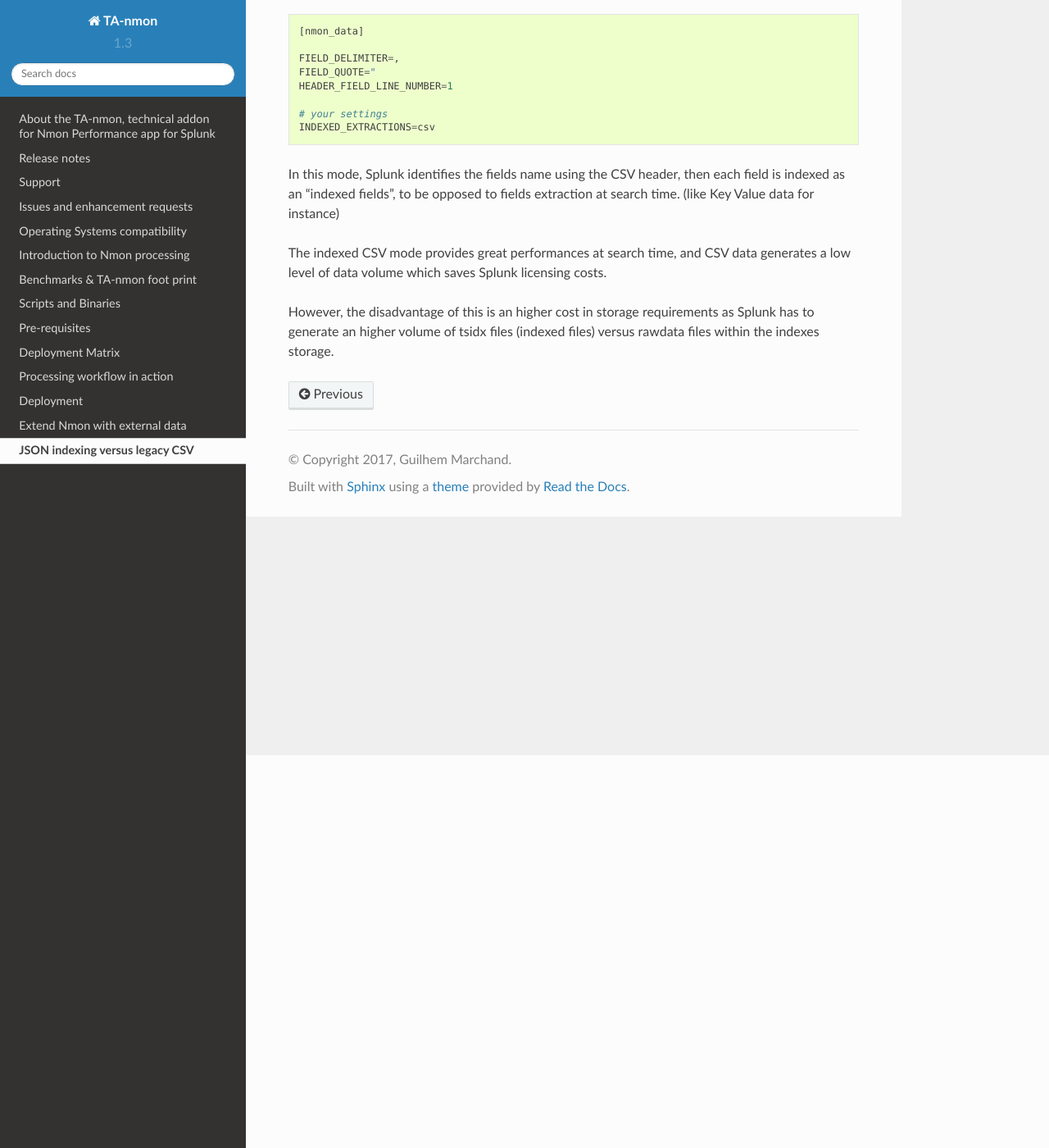
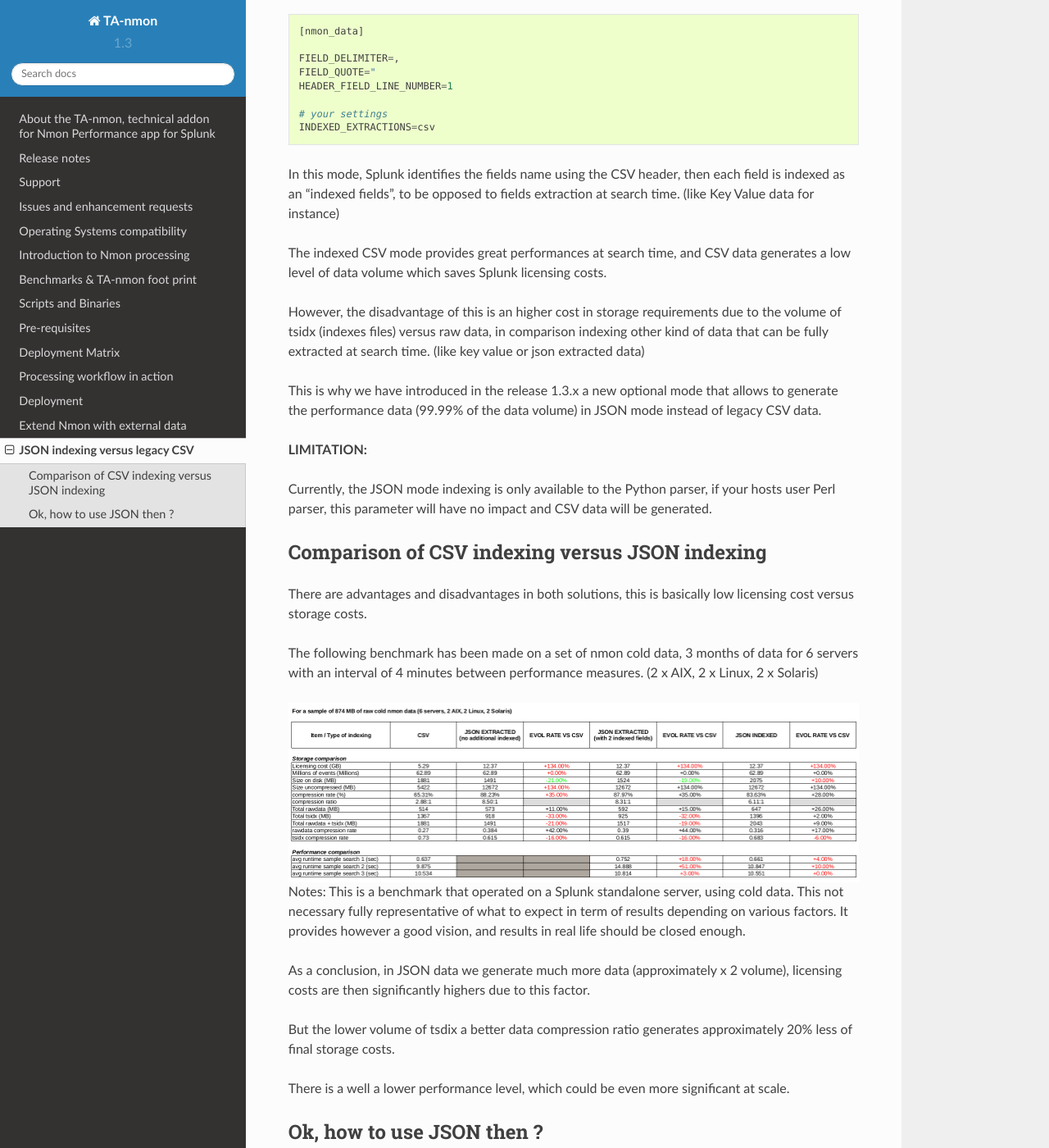
Before and after one commit to guilhemmarchand/TA-nmon, a Sphinx documentation site: the page built from docs/json_indexing.rst, in a window 1280 px wide and 1400 px high, scrolled down 479 px. Shown: the whole window at 82% size. Built offline with Sphinx 7.4.7 and the Read the Docs theme 2.0.0, drawn with Linux system fonts in a browser that asks for light colours; some of the changed text lies outside the part shown.

Commit message:
documentation update

```diff
--- a/docs/json_indexing.rst
+++ b/docs/json_indexing.rst
@@ -26,4 +26,64 @@
 
 The indexed CSV mode provides great performances at search time, and CSV data generates a low level of data volume which saves Splunk licensing costs.
 
-However, the disadvantage of this is an higher cost in storage requirements as Splunk has to generate an higher volume of tsidx files (indexed files) versus rawdata files within the indexes storage.
+However, the disadvantage of this is an higher cost in storage requirements due to the volume of tsidx (indexes files) versus raw data, in comparison indexing other kind of data that can be fully extracted at search time. (like key value or json extracted data)
+
+This is why we have introduced in the release 1.3.x a new optional mode that allows to generate the performance data (99.99% of the data volume) in JSON mode instead of legacy CSV data.
+
+**LIMITATION:**
+
+Currently, the JSON mode indexing is only available to the Python parser, if your hosts user Perl parser, this parameter will have no impact and CSV data will be generated.
+
+===============================================
+Comparison of CSV indexing versus JSON indexing
+===============================================
+
+There are advantages and disadvantages in both solutions, this is basically low licensing cost versus storage costs.
+
+The following benchmark has been made on a set of nmon cold data, 3 months of data for 6 servers with an interval of 4 minutes between performance measures. (2 x AIX, 2 x Linux, 2 x Solaris)
+
+.. image:: img/csv_vs_json.png
+   :alt: img/csv_vs_json.png
+   :align: center
+
+Notes: This is a benchmark that operated on a Splunk standalone server, using cold data. This not necessary fully representative of what to expect in term of results depending on various factors.
+It provides however a good vision, and results in real life should be closed enough.
+
+As a conclusion, in JSON data we generate much more data (approximately x 2 volume), licensing costs are then significantly highers due to this factor.
+
+But the lower volume of tsdix a better data compression ratio generates approximately 20% less of final storage costs.
+
+There is a well a lower performance level, which could be even more significant at scale.
+
+==========================
+Ok, how to use JSON then ?
+==========================
+
+Activating JSON mode is very easy, all you need is activating the "--json_output" option in your own "local/nmon.conf":
+
+**Create a "local/nmon.conf" and activate json mode:**::
+
+   # Since the release 1.3.0, AIX and Linux OS use the fifo_consumer.sh script to consume data produced by the fifo readers
+   # the following option allows specifying the options sent to the nmon2csv parsers
+
+   # consult the documentation to get the full list of available options
+
+   # --mode realtime --> explicitly manage realtime data (default)
+   # --use_fqdn --> use the host fully qualified domain name
+   # --json_output --> generate the performance data in json format instead of regular csv data
+
+   nmon2csv_options="--mode realtime --json_output"
+
+And deploy your new configuration.
+
+At next parsing cycle, the data will be generate in JSON mode and transparently rewritten to the nmon_data sourcetype.
+
+Et voila!
+
+.. image:: img/csv_vs_json_result.png
+   :alt: img/csv_vs_json_result.png
+   :align: center
+
+**Additional notes:**
+
+For more coherence, and best index performances, I would recommend to store the JSON nmon data into a separated and dedicated index.
```
Also changed, not shown: docs/img/csv_vs_json.png (added), docs/img/csv_vs_json_result.png (added).
